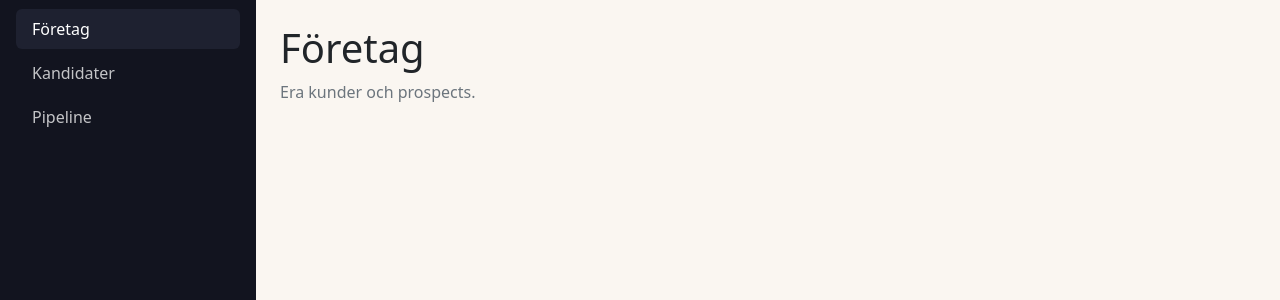
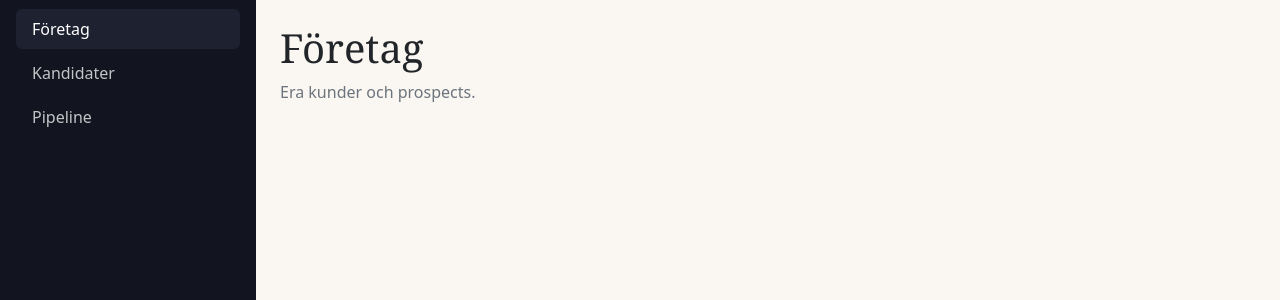
Before and after one commit to chreke/cream, a Django app: page /companies/ in a window 1280 px wide. Shown: the part 61-361 px from the top of the page. Run offline with Django 5.2, Linux system fonts and the light colour scheme; the visitor is signed in with stand-in values (Sample User, id 1); some libraries are stand-ins or nearby versions.

Commit message:
Serif headings via system font stack
ui-serif (New York on Apple platforms) with Iowan Old Style and
Georgia fallbacks; body text stays on the system sans stack.

Co-Authored-By: Claude Fable 5 <noreply@anthropic.com>

```diff
--- a/static/css/cream.css
+++ b/static/css/cream.css
@@ -23,6 +23,11 @@
   --bs-link-hover-color: var(--cream-accent-hover);
   --bs-link-hover-color-rgb: 197, 14, 106;
   --bs-focus-ring-color: rgba(230, 18, 125, 0.25);
+}
+
+h1, h2, h3, h4, h5, h6,
+.h1, .h2, .h3, .h4, .h5, .h6 {
+  font-family: ui-serif, "Iowan Old Style", Georgia, serif;
 }
 
 /* Component-level variables don't follow --bs-primary automatically
```
